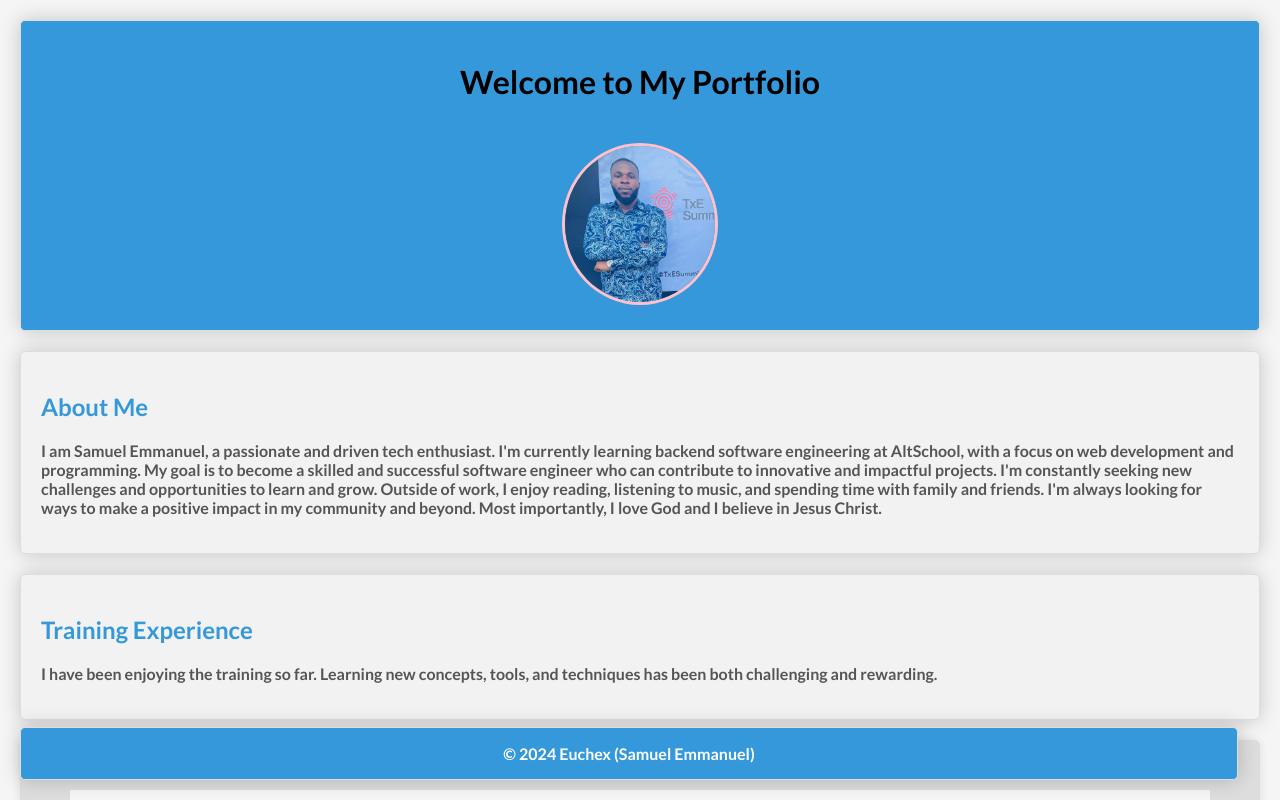
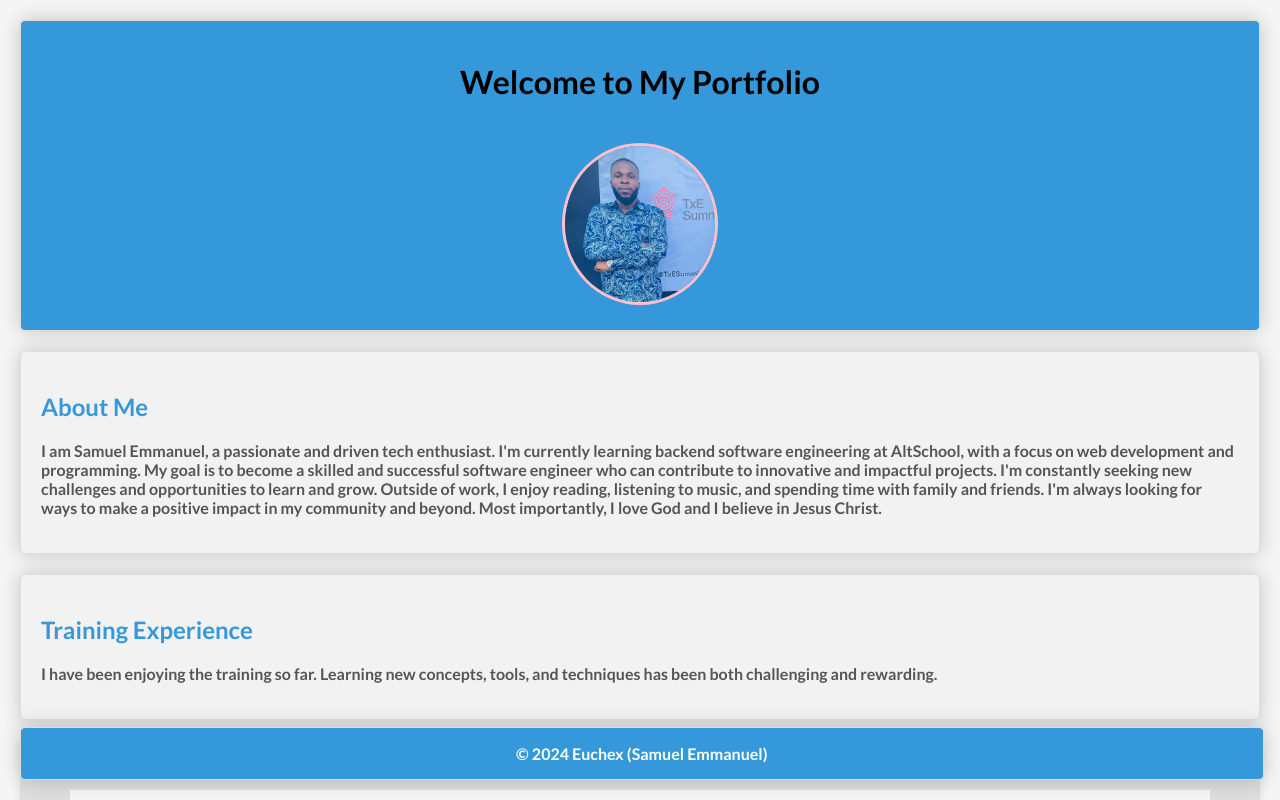
Before and after one commit to Euchex/ALT--TASK3, a plain HTML site: page index.html in a window 1280 px wide. Shown: the top 800 px of the page. Drawn offline with Linux system fonts and the light colour scheme.

Commit message:
MediaQuerry 3rd Update on css stylying

```diff
--- a/styles.css
+++ b/styles.css
@@ -164,7 +164,7 @@ footer {
     margin: 20px;
     position: fixed;
     bottom: 0;
-    width: 95%;
+    width: 97%;
     border: 1px solid #ddd;
     border-radius: 5px;
     box-shadow: 0 0 20px rgba(0, 0, 0, 0.2);
@@ -199,5 +199,6 @@ footer {
 
     footer{
         position: relative;
+        max-width: 450px;
     }
 }
```
